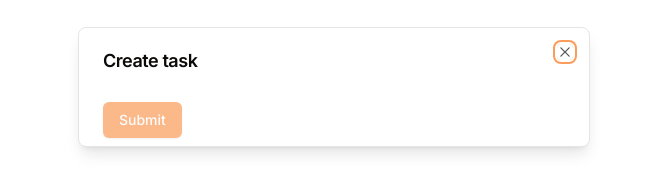
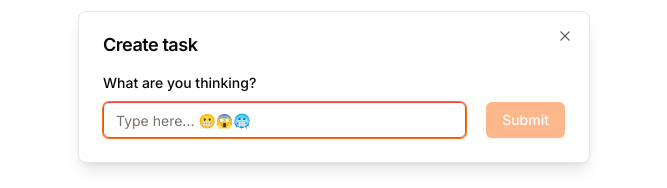
Before and after one commit to BONX9926/todo-app, a Next.js app: page / in a window 1280 px wide. Both pictures are taken after a click on the button "Add new task +". Shown: the part 313-501 px from the top of the page, without its empty margins (306-973 px from the left). Built offline with nearby package versions, Linux system fonts and the light colour scheme; no server answers; the database is empty.

Commit message:
fix: form create not show

```diff
--- a/app/page.tsx
+++ b/app/page.tsx
@@ -101,6 +101,11 @@ export default function Home() {
     }
   };
 
+  const onCreate = () => {
+    setTypeModal("create");
+    setOpen(true);
+  };
+
   const onEditClick = (value: TaskContentProps) => {
     setTypeModal("edit");
     setOpen(true);
@@ -154,7 +159,7 @@ export default function Home() {
       />
       <h1 className="text-2xl font-bold mb-3 capitalize">todo list app</h1>
       <div className="w-2/3">
-        <AddTask onClick={() => setOpen(true)} />
+        <AddTask onClick={() => onCreate()} />
         <TodoList
           list={list}
           onEditClick={onEditClick}
--- a/components/modal-form.tsx
+++ b/components/modal-form.tsx
@@ -68,8 +68,7 @@ const ModalForm: FC<ModalFormProps> = ({
         <Form {...form}>
           <form onSubmit={form.handleSubmit(onSubmit)} className="space-y-8">
             <div className="flex gap-5 items-center">
-              {typeModal === "create" ||
-                (typeModal === "edit" && (
+              {typeModal === "create" || typeModal === "edit" ? (
                 <FormField
                   control={form.control}
                   name="title"
@@ -87,7 +86,7 @@ const ModalForm: FC<ModalFormProps> = ({
                     </FormItem>
                   )}
                 />
-                ))}
+              ) : null}
 
               <div
                 className={
```
Lines whose indentation alone changed are shown as unchanged.
